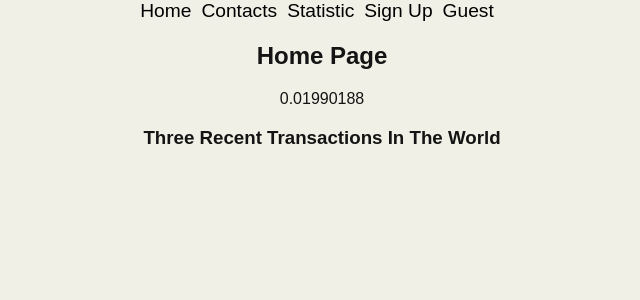
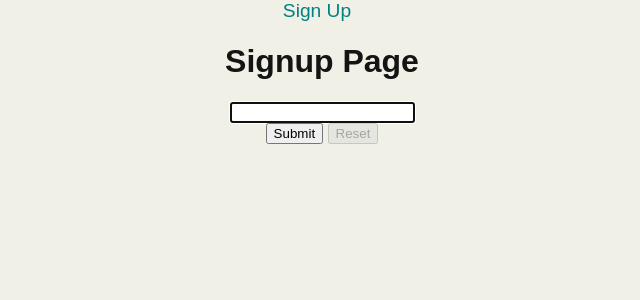
Before and after one commit to omergal99/react-bitCoin, a React (Create React App) app: page / in a window 1280 px wide. Shown: the top 300 px of the page, without its empty margins (318-958 px from the left). Built offline with nearby package versions, Linux system fonts and the light colour scheme.

Commit message:
mobx and store added

```diff
--- a/package.json
+++ b/package.json
@@ -7,6 +7,8 @@
     "axios": "^0.18.0",
     "formik": "^1.5.2",
     "gh-pages": "^2.0.1",
+    "mobx": "^5.9.4",
+    "mobx-react": "^5.4.3",
     "node-sass": "^4.11.0",
     "react": "^16.8.6",
     "react-dom": "^16.8.6",
--- a/src/Router.js
+++ b/src/Router.js
@@ -1,9 +1,12 @@
 import React, { Component } from 'react';
+import { observer } from 'mobx-react';
 // import { BrowserRouter, HashRouter, Route, Switch, Link, NavLink } from 'react-router-dom';
 import { HashRouter, Route, Switch, NavLink } from 'react-router-dom';
 
-import UserService from './services/UserService';
+// MAIN STORE
+import AppStore from './store/AppStore';
 
+// PAGES
 import ContactPage from './pages/ContactPage';
 import HomePage from './pages/HomePage';
 import StatisticPage from './pages/StatisticPage';
@@ -13,26 +16,34 @@ import SignupPage from './pages/SignupPage';
 import UserDetailsPage from './pages/UserDetailsPage';
 
 
-export default class Router extends Component {
+class Router extends Component {
 
   state = {
-    isLogin: false,
-    userName: 'User'
+
   }
+
   componentDidMount() {
-    UserService.getUser()
-      .then((user) => {
-        var isUser = user ? true : false;
-        this.setState({ isLogin: isUser, userName: user ? user.name : 'Guest' })
-      })
+    AppStore.userStore.loadUser()
   }
+
   render() {
+    var currUserName = (AppStore.userStore.getCurrUser) ? AppStore.userStore.getCurrUser.name : '';
+    var isLogin = currUserName ? true : false;
     return (
       <HashRouter>
         {/* <BrowserRouter> */}
 
         <nav className="Nav_menu">
           <ul>
+            {!isLogin &&
+              <div>
+                <NavLink className="Nav_link" to="/"
+                  activeClassName="activeRoute">Sign Up</NavLink>
+                {/* <Redirect exact to="/signup" component={SignupPage} /> */}
+              </div>
+            }
+            {isLogin &&
+              <div>
                 <NavLink exact className="Nav_link" to="/"
                   activeClassName="activeRoute">Home</NavLink>
                 <NavLink className="Nav_link" to="/contact"
@@ -42,14 +53,22 @@ export default class Router extends Component {
                 <NavLink className="Nav_link" to="/signup"
                   activeClassName="activeRoute">Sign Up</NavLink>
                 <NavLink className="Nav_link" to="/user"
-              activeClassName="activeRoute">{this.state.userName}</NavLink>
+                  activeClassName="activeRoute">{currUserName}</NavLink>
+              </div>
+            }
           </ul>
         </nav>
 
         <Switch>
-          <Route exact path="/" component={HomePage} />
+          {!isLogin &&
+            <Route path="/"  render={() => <SignupPage UserStore={AppStore.userStore} />} />
+            // {/* <Redirect exact to="/signup" component={SignupPage} /> */}
+          }
+          <Route exact path="/" render={() => <HomePage store={AppStore} />} />
+          {/* <Route exact path="/" component={HomePage} /> */}
+          <Route exact path="/signup" render={() => <SignupPage UserStore={AppStore.userStore} />} />
+          {/* <Route exact path="/signup" component={SignupPage} /> */}
           <Route exact path="/contact" component={ContactPage} />
-          <Route exact path="/signup" component={SignupPage} />
           <Route exact path="/statistic" component={StatisticPage} />
           <Route path="/contact/edit/:id?" component={ContactEditPage} />
           <Route path="/contact/:id" component={ContactDetailsPage} />
@@ -61,3 +80,5 @@ export default class Router extends Component {
     );
   }
 }
+
+export default observer(Router)
--- a/src/assets/css/_nav.scss
+++ b/src/assets/css/_nav.scss
@@ -16,14 +16,13 @@
   }
 
   .Nav_link:link {
-    color: black;
     font-size: 1.2em;
     text-decoration: none;
     padding-right: 10px;
   }
 
   .Nav_link:hover {
-    color: rgb(255, 136, 0);
+    color: teal;
   }
 
   .Nav_link:active {
@@ -31,5 +30,5 @@
   }
 
   .activeRoute {
-    color: red;
+    color:  teal;
   }
--- a/src/pages/HomePage.js
+++ b/src/pages/HomePage.js
@@ -1,37 +1,50 @@
 import React, { Component } from 'react';
+import { observer } from 'mobx-react';
 
 import MovesList from '../cmps/MovesList';
 
-import UserService from '../services/UserService';
 import BitcoinService from '../services/BitcoinService';
 
-export default class HomePage extends Component {
+class HomePage extends Component {
     state = {
-        user: null,
         bitcoinRate: null,
         threeMoves: []
     }
     async componentDidMount() { // on load
         this.setState({
-            user: await UserService.getUser(),
             bitcoinRate: await BitcoinService.getRate(100),
-            threeMoves: await UserService.getThreeMoves()
+            threeMoves: await this.props.store.userStore.getThreeMoves
         })
     }
+
+    addItem = () => this.props.store.todoStore.addToto('lala')
+
     render() {
+        var currUserName = this.props.store.userStore.getCurrUser.name;
         return (
             <section>
                 <h1>Home Page</h1>
-                {this.state.user && <div>
-                    {this.state.user.name}
-                </div>}
-                {this.state.bitcoinRate && <div>
-                    {this.state.bitcoinRate}
-                </div>}
+
+                <div>
+                    {currUserName}
+                </div>
+
+                {this.state.bitcoinRate &&
+                    <div>
+                        {this.state.bitcoinRate}
+                    </div>
+                }
 
                 <MovesList moves={this.state.threeMoves}
-                title={`Three Recent Transactions In The World`} />
+                    title={`Three Recent Transactions In The World`} />
+
+                <div>
+                    <input type="button" onClick={this.addItem}
+                        value={`Button For Oded! ${this.props.store.todoStore.TodosCount}`} />
+                </div>
             </section>
         )
     }
 }
+
+export default observer(HomePage);
--- a/src/pages/SignupPage.js
+++ b/src/pages/SignupPage.js
@@ -1,11 +1,12 @@
 import React, { Component } from 'react';
+import { observer } from 'mobx-react';
+
 // import { Formik, Form, Field, ErrorMessage } from 'formik';
 import { Formik, Form, Field } from 'formik';
 import { withRouter } from 'react-router-dom';
 
-import UserService from '../services/UserService';
+class SignupPage extends Component {
 
-class SignupPage extends Component {
   render() {
     return (
       <div>
@@ -41,15 +42,13 @@ class SignupPage extends Component {
             // setTimeout(() => actions.setSubmitting(false), 3 * 1000);
 
             // console.log('Submitted Values:', values);
-            UserService.signup(values.name)
-              .then(() => {
-                this.props.history.push(`/`)
-              })
+            this.props.UserStore.signupUser(values.name)
+              .then(() => this.props.history.push(`/`))
           }}
         >
           {formikProps => (
             <Form>
-              <Field name="name" autoFocus={true} type="text"/><br />
+              <Field name="name" autoFocus={true} type="text" /><br />
 
               {/* <div>
                 <Field name="city" component="select">
@@ -88,4 +87,4 @@ class SignupPage extends Component {
   }
 }
 
-export default withRouter(SignupPage)
+export default withRouter(observer(SignupPage))
--- /dev/null
+++ b/src/store/AppStore.js
@@ -0,0 +1,12 @@
+import UserStore from './UserStore';
+import TodoStore from './TodoStore';
+
+class AppModule {
+    constructor() {
+        this.userStore = new UserStore(this)
+        this.todoStore = new TodoStore(this)
+    }
+}
+
+const AppStore = new AppModule()
+export default AppStore;
--- /dev/null
+++ b/src/store/TodoStore.js
@@ -0,0 +1,29 @@
+import { decorate, observable, computed, action } from 'mobx';
+
+class TodosModule {
+    todos = [];
+
+    constructor(rootStore) {
+        this.rootStore = rootStore;
+        this.todos = [];
+    }
+
+    addToto(todo) {
+        this.todos.push(todo)
+    }
+
+    get TodosCount() {
+        return this.todos.length;
+    }
+}
+
+decorate(TodosModule,
+    {
+        todos: observable,
+        addToto: action,
+        TodosCount: computed
+    })
+
+// const TodoStore = new TodosModule();
+// export default TodoStore;
+export default TodosModule;
--- /dev/null
+++ b/src/store/UserStore.js
@@ -0,0 +1,49 @@
+import { decorate, observable, computed, action } from 'mobx';
+
+import UserService from '../services/UserService';
+
+class UserModule {
+    currUser = null;
+
+    loadUser() {
+        return UserService.getUser()
+            .then((user) => user ? this.setUser(user) : '')
+    }
+
+    signupUser(name) {
+        return UserService.signup(name)
+            .then((user) => {
+                this.setUser(user)
+            })
+    }
+
+    setUser(user) {
+        this.currUser = JSON.parse(JSON.stringify(user));
+    }
+
+    get getCurrUser() {
+        return this.currUser;
+    }
+
+    get getThreeMoves() {
+        return UserService.getThreeMoves()
+            .then((moves) => moves)
+    }
+}
+
+decorate(UserModule,
+    {
+        currUser: observable,
+
+        loadUser: action,
+        signupUser: action,
+        setUser: action,
+
+        getCurrUser: computed,
+        getThreeMoves: computed
+    })
+
+// const userStore = new UserModule();
+// export default userStore;
+
+export default UserModule;
```
Also changed, not shown: src/App.js (+5 -2 lines), src/assets/img/profiles/niv.png, 1 other file (tests, documents, lock files or other folders). Lines whose indentation alone changed are shown as unchanged.
